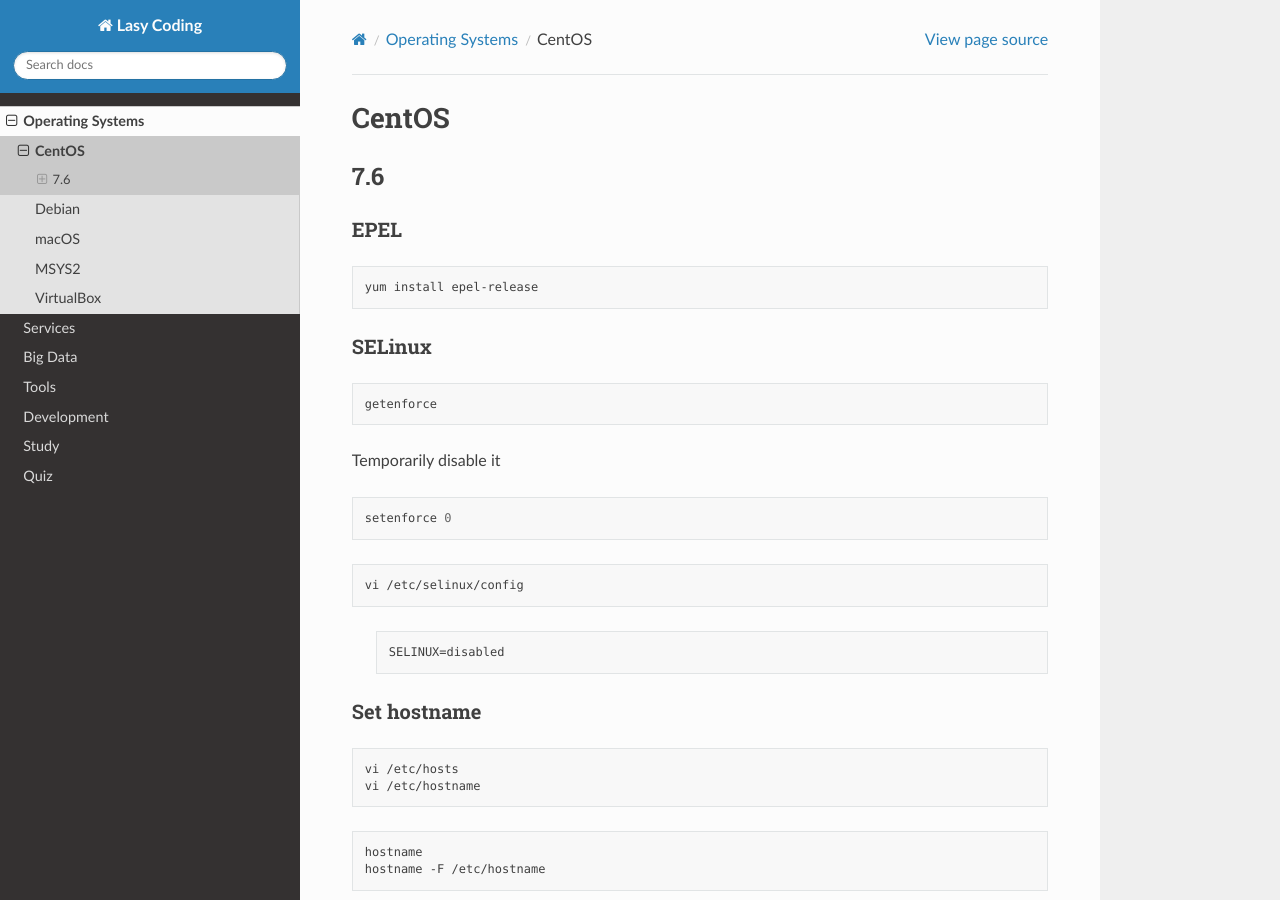
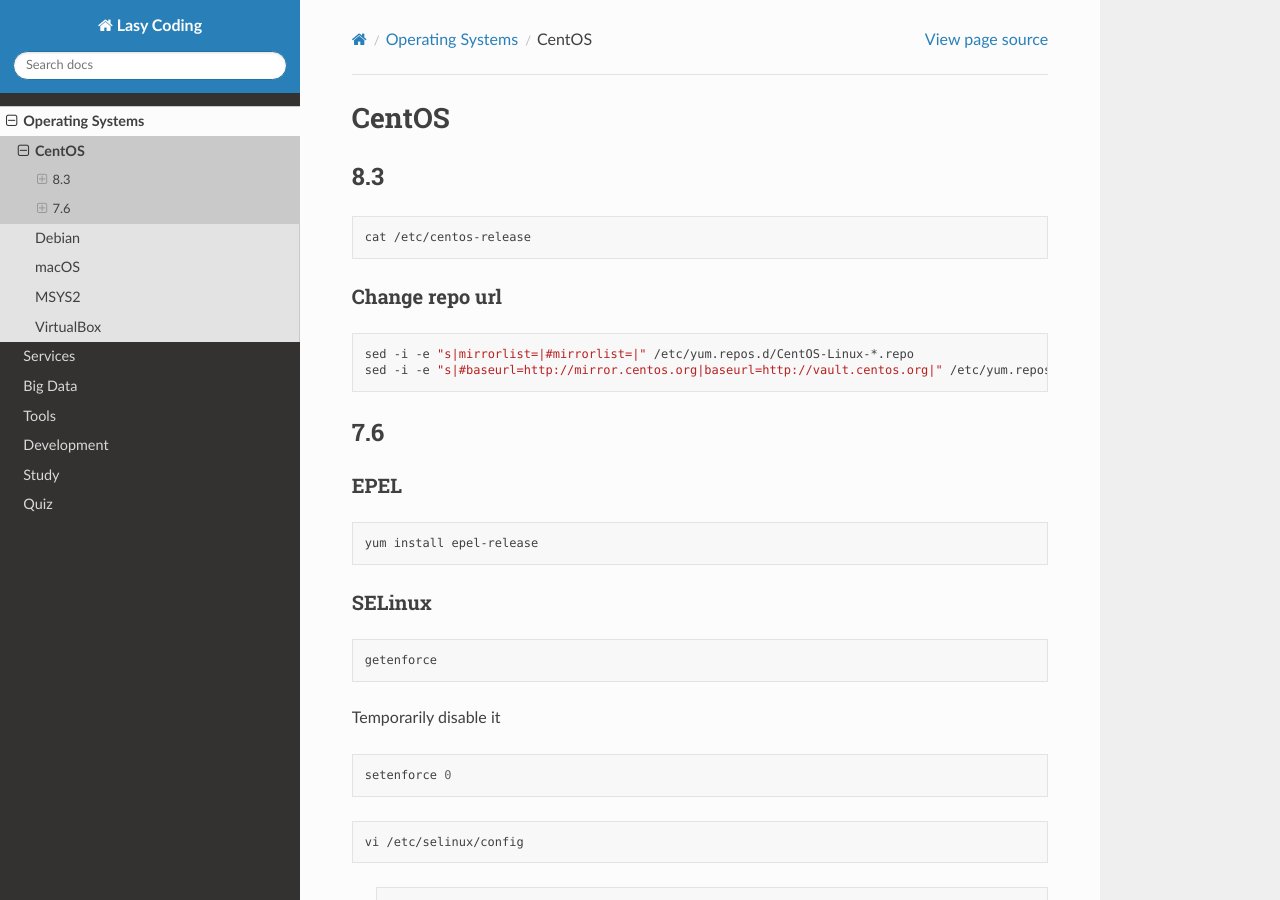
Before and after one commit to lasyard/coding, a Sphinx documentation site: the page built from docs/os/CentOS.md, in a window 1280 px wide and 900 px high. Built offline with Sphinx 7.4.7 and the Read the Docs theme 2.0.0, drawn with Linux system fonts in a browser that asks for light colours.

Commit message:
Update docs/os/CentOS, docs/tools/maven.

````diff
--- a/docs/os/CentOS.md
+++ b/docs/os/CentOS.md
@@ -1,4 +1,17 @@
 # CentOS
+
+## 8.3
+
+```sh
+cat /etc/centos-release
+```
+
+### Change repo url
+
+```sh
+sed -i -e "s|mirrorlist=|#mirrorlist=|" /etc/yum.repos.d/CentOS-Linux-*.repo
+sed -i -e "s|#baseurl=http://mirror.centos.org|baseurl=http://vault.centos.org|" /etc/yum.repos.d/CentOS-Linux-*.repo
+```
 
 ## 7.6
 
````
Also changed, not shown: docs/tools/maven.md (+7 -0 lines).
